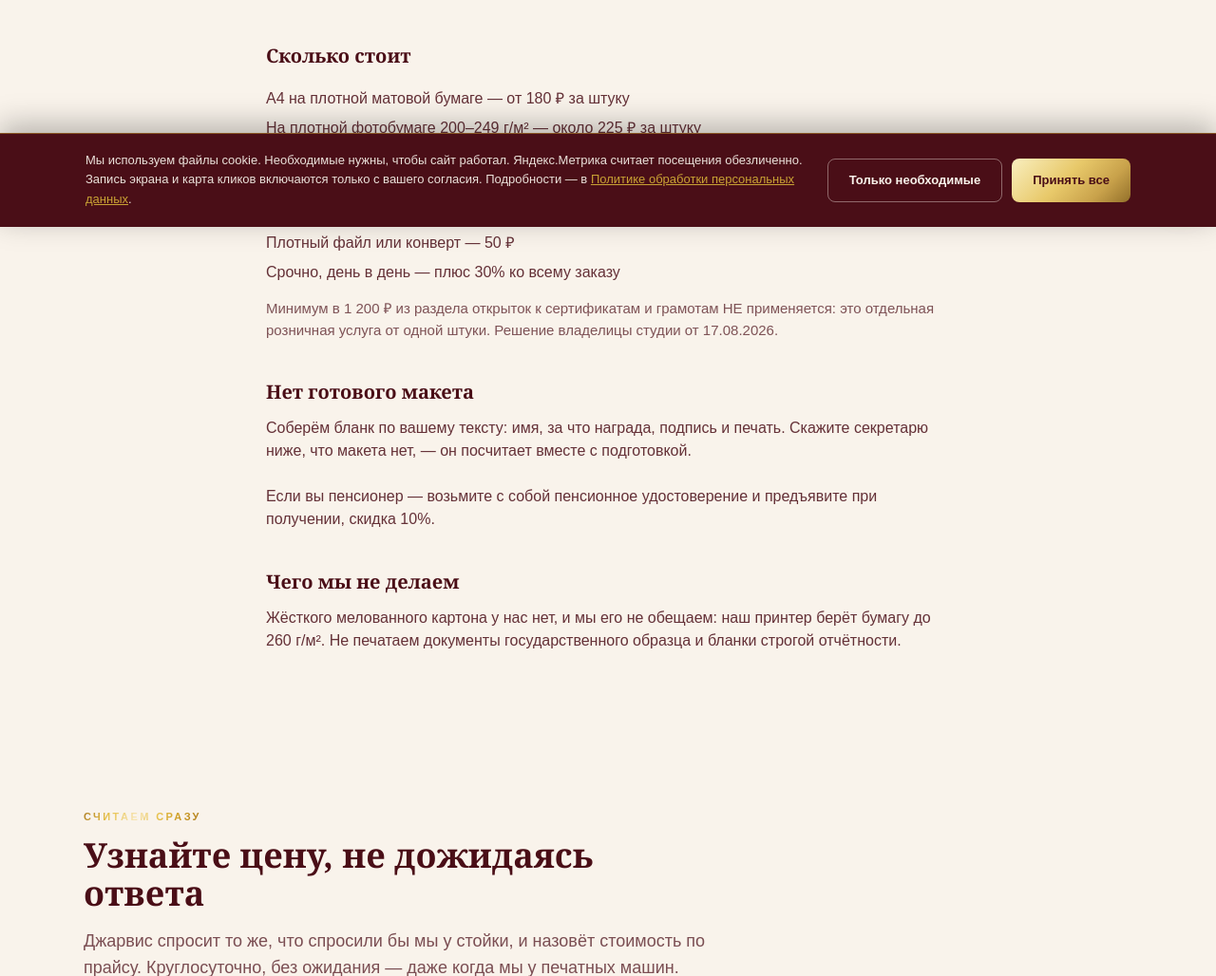
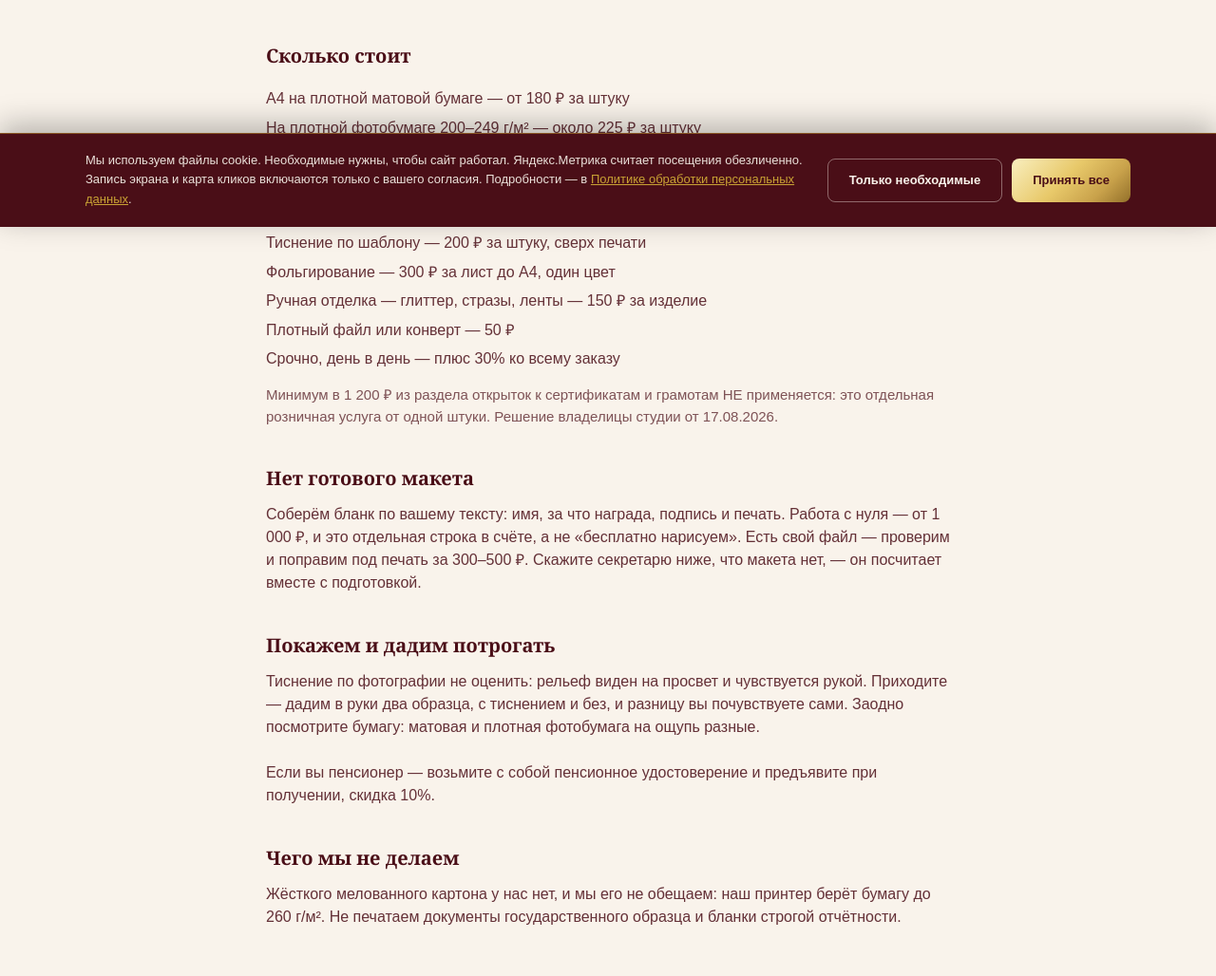
Before and after one commit to gulnaragold999m-tech/granat-kmv, a Flask app: page /sertifikaty in a window 1280 px wide. Shown: the part 561-1589 px from the top of the page at 95% size. Run offline with Flask 3, Linux system fonts and the light colour scheme.

Commit message:
Initial commit

```diff
--- a/app.py
+++ b/app.py
@@ -73,6 +73,14 @@ def _getaddrinfo_ipv4_only(*args, **kwargs):
 socket.getaddrinfo = _getaddrinfo_ipv4_only
 
 app = Flask(__name__, static_folder=".", static_url_path="")
+
+# Адрес с косой чертой на конце и без неё — одна и та же страница.
+# Без этой строки Flask отдаёт 404 на `/sertifikaty/`, хотя `/sertifikaty`
+# открывается. 19.08.2026 на это налетел проверяльщик ссылок Яндекс
+# Бизнеса: адрес страницы товара он не принял со словами «добавьте
+# корректную ссылку». Люди тоже дописывают слеш по привычке, и терять
+# на этом посетителя из Карт — дорогое удовольствие.
+app.url_map.strict_slashes = False
 
 # Картинки, логотип и скрипты браузер держит у себя сутки и не запрашивает
 # заново на каждой странице. По умолчанию Flask ставит 12 часов и при каждом
--- a/templates/otkrytki.html
+++ b/templates/otkrytki.html
@@ -38,6 +38,7 @@
           <li>А5 — 90 ₽ от десяти, 70 ₽ от пятидесяти, 45 ₽ от двухсот</li>
           <li>А4 — 200 ₽ штучно, от десяти 180 ₽ и дальше без снижения</li>
           <li>Приглашение со сгибом — цена открытки плюс биговка, от 7 ₽ за сгиб</li>
+          <li>Тиснение по шаблону — 200 ₽ за штуку, сверх печати</li>
           <li>Фольгирование — 300 ₽ за лист до А4, один цвет</li>
           <li>Ручная отделка: глиттер, стразы, ленты — 150 ₽ за изделие</li>
           <li>Срочно, день в день — плюс 30% ко всему заказу</li>
--- a/templates/partials/_js-sekretar-ceny.html
+++ b/templates/partials/_js-sekretar-ceny.html
@@ -284,7 +284,7 @@
   },
   "tisnenie": {
     "cena": 200,
-    "opisanie": "рельеф и вырубка по шаблону, без фольги — на прессе"
+    "opisanie": "рельеф и вырубка по шаблону, сверх печати"
   },
   "plotnosti": [
     {
--- a/templates/sertifikaty.html
+++ b/templates/sertifikaty.html
@@ -42,6 +42,9 @@
           <li>А4 на плотной матовой бумаге — от 180 ₽ за штуку</li>
           <li>На плотной фотобумаге 200–249 г/м² — около 225 ₽ за штуку</li>
           <li>Печатаем от одной штуки — тираж собирать не нужно</li>
+          <li>Макет с нуля, по вашему тексту — от 1 000 ₽</li>
+          <li>Правка готового файла под печать — 300–500 ₽</li>
+          <li>Тиснение по шаблону — 200 ₽ за штуку, сверх печати</li>
           <li>Фольгирование — 300 ₽ за лист до А4, один цвет</li>
           <li>Ручная отделка — глиттер, стразы, ленты — 150 ₽ за изделие</li>
           <li>Плотный файл или конверт — 50 ₽</li>
@@ -56,8 +59,26 @@
         <h2 class="text-xl font-bold mt-10" style="color:#4A0E17;">Нет готового макета</h2>
         <p class="mt-3" style="color:rgba(74,14,23,.85);">
           Соберём бланк по вашему тексту: имя, за что награда, подпись
-          и печать. Скажите секретарю ниже, что макета нет, — он посчитает
-          вместе с подготовкой.
+          и печать. Работа с нуля — от 1 000 ₽, и это отдельная строка
+          в счёте, а не «бесплатно нарисуем». Есть свой файл — проверим
+          и поправим под печать за 300–500 ₽. Скажите секретарю ниже,
+          что макета нет, — он посчитает вместе с подготовкой.
+        </p>
+
+        <!-- Приём владелицы, 20.08.2026, продал тиснение на живом
+             заказе: «я ей дала потрогать и без тиснения, и с тиснением,
+             чтобы она ощутила разницу». Рельеф нельзя оценить словами
+             и почти нельзя по фотографии — он виден на просвет
+             и чувствуется пальцем. Строчка в прайсе не продаёт ничего,
+             два листа в руках продали за минуту. Секретарь дать
+             потрогать не может, но может пообещать показ в студии. -->
+        <h2 class="text-xl font-bold mt-10" style="color:#4A0E17;">Покажем и дадим потрогать</h2>
+        <p class="mt-3" style="color:rgba(74,14,23,.85);">
+          Тиснение по фотографии не оценить: рельеф виден на просвет
+          и чувствуется рукой. Приходите — дадим в руки два образца,
+          с тиснением и без, и разницу вы почувствуете сами. Заодно
+          посмотрите бумагу: матовая и плотная фотобумага на ощупь
+          разные.
         </p>
 
         <p class="mt-6" style="color:rgba(74,14,23,.85);">
```
